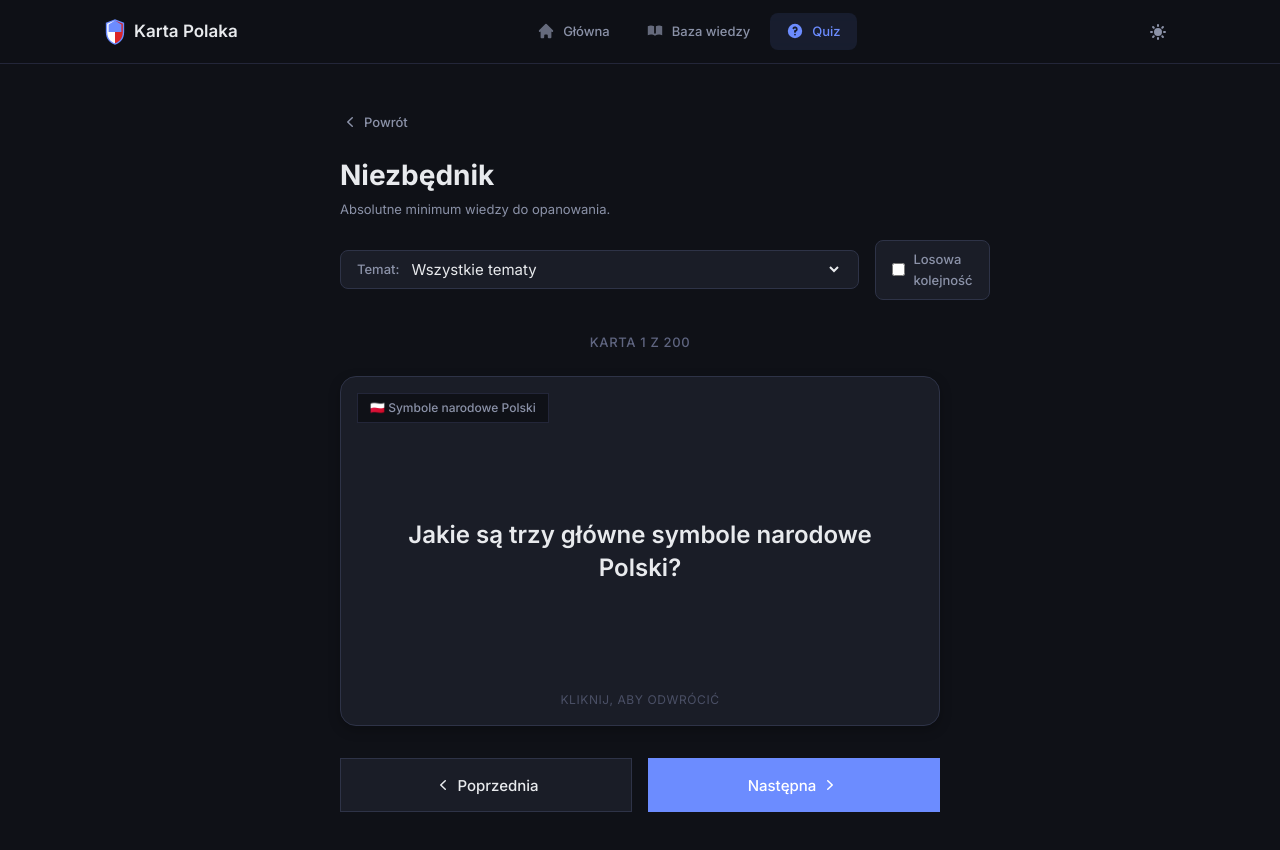
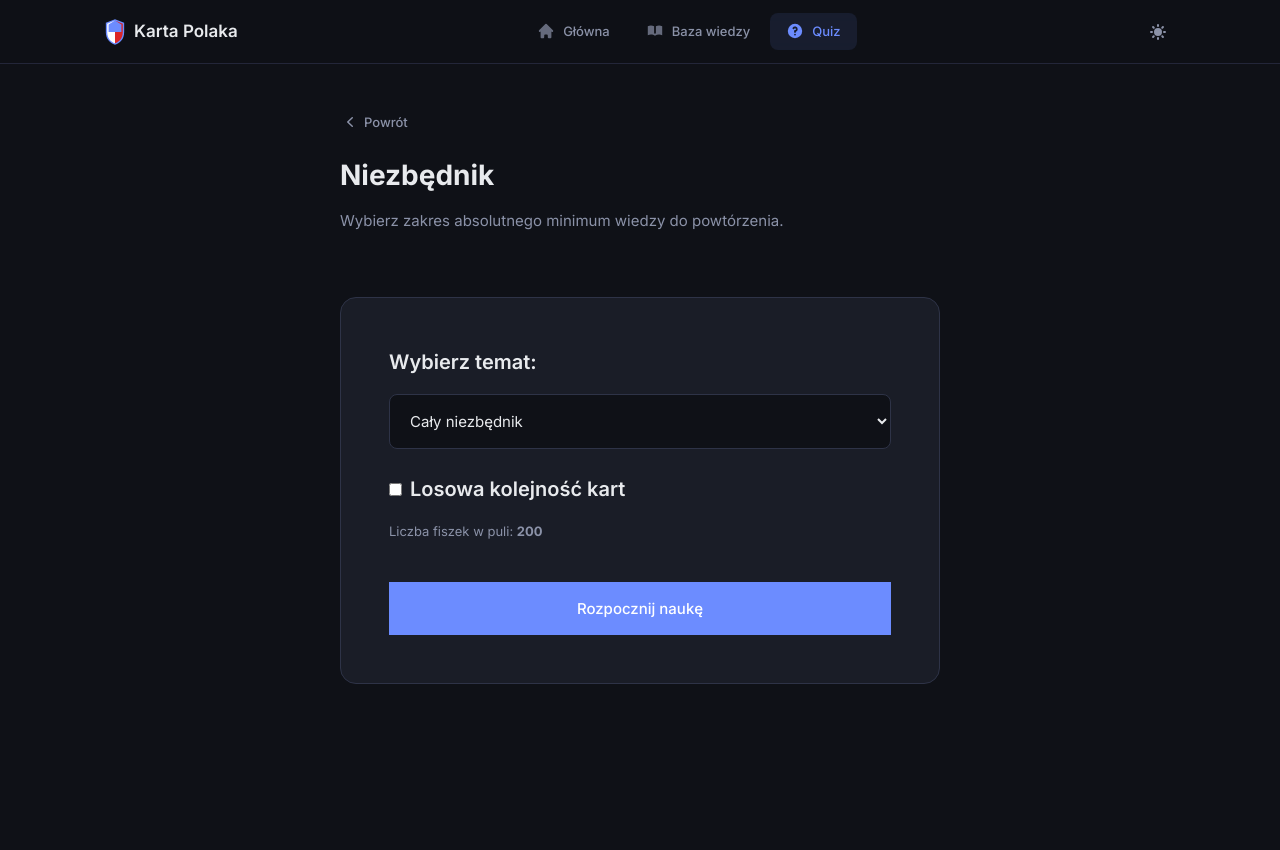
Before and after one commit to AdamLahovskyi/kartapolaka, a React (Vite) app: page /quiz/must-know in a window 1280 px wide. Shown: the top 850 px of the page. After the commit the page ends 800 px from the top, so only its background shows below. Built offline with nearby package versions, Linux system fonts and the light colour scheme.

Commit message:
feat: unified UI/UX for quiz and flashcard setup screens with dynamic topics

```diff
--- a/src/pages/Flipcards.css
+++ b/src/pages/Flipcards.css
@@ -31,66 +31,97 @@
   margin-bottom: var(--space-md);
 }
 
-.flipcards__controls-bar {
+.flipcards__setup {
   display: flex;
   flex-direction: column;
   gap: var(--space-md);
+  background: var(--bg-secondary);
+  padding: var(--space-2xl);
+  border-radius: var(--radius-xl);
+  border: 1px solid var(--border);
 }
 
-@media (min-width: 480px) {
-  .flipcards__controls-bar {
-    flex-direction: row;
-    align-items: center;
-    justify-content: space-between;
-  }
+.flipcards__setup label {
+  font-weight: var(--fw-semibold);
+  font-size: var(--fs-lg);
 }
 
-.flipcards__filter {
-  display: flex;
-  align-items: center;
-  gap: var(--space-sm);
-  background: var(--bg-secondary);
-  padding: var(--space-sm) var(--space-md);
+.flipcards__setup select {
+  padding: var(--space-md);
   border-radius: var(--radius-md);
   border: 1px solid var(--border);
-  flex: 1;
+  background: var(--bg-primary);
+  color: var(--text-primary);
+  font-size: var(--fs-base);
+  outline: none;
+  font-family: inherit;
 }
 
-.flipcards__filter label {
-  color: var(--text-secondary);
-  font-weight: var(--fw-medium);
-  font-size: var(--fs-sm);
-}
-
-.flipcards__filter select {
-  background: transparent;
-  color: var(--text-primary);
-  border: none;
-  font-size: var(--fs-base);
-  font-family: inherit;
-  outline: none;
-  cursor: pointer;
-  flex: 1;
-}
-
-.flipcards__toggle {
+.flipcards__setup-toggle {
   display: flex;
   align-items: center;
   gap: var(--space-sm);
   cursor: pointer;
+  margin-top: var(--space-sm);
+}
+
+.flipcards__setup-info {
   color: var(--text-secondary);
   font-size: var(--fs-sm);
-  font-weight: var(--fw-medium);
-  user-select: none;
-  background: var(--bg-secondary);
-  padding: var(--space-sm) var(--space-md);
-  border-radius: var(--radius-md);
-  border: 1px solid var(--border);
+  margin-bottom: var(--space-lg);
 }
 
-.flipcards__toggle:hover {
+.flipcards__btn {
+  display: inline-flex;
+  align-items: center;
+  justify-content: center;
+  gap: var(--space-xs);
+  padding: var(--space-md) var(--space-xl);
+  background: var(--bg-secondary);
   color: var(--text-primary);
-  border-color: var(--border-hover);
+  border: 1px solid var(--border);
+  border-radius: var(--radius-full);
+  font-weight: var(--fw-medium);
+  font-size: var(--fs-base);
+  cursor: pointer;
+  transition: all var(--transition-fast);
+  flex: 1;
+}
+
+.flipcards__btn:hover {
+  background: var(--bg-tertiary);
+}
+
+.flipcards__btn--primary {
+  background: var(--accent);
+  color: white;
+  border-color: var(--accent);
+}
+
+.flipcards__btn--primary:hover {
+  background: var(--accent-hover);
+  border-color: var(--accent-hover);
+}
+
+.flipcards__btn--primary:disabled {
+  opacity: 0.5;
+  cursor: not-allowed;
+}
+
+.flipcards__header--compact {
+  display: flex;
+  align-items: center;
+  justify-content: space-between;
+  margin-bottom: var(--space-md);
+}
+
+.flipcards__header--compact .flipcards__back {
+  margin-bottom: 0;
+  background: none;
+  border: none;
+  padding: 0;
+  font-family: inherit;
+  cursor: pointer;
 }
 
 .flipcards__empty {
--- a/src/pages/Flipcards.jsx
+++ b/src/pages/Flipcards.jsx
@@ -1,26 +1,31 @@
-import { useState, useMemo, useEffect } from 'react';
+import { useState, useMemo } from 'react';
 import { Link } from 'react-router-dom';
 import flipcardsData from '../data/flipcards.json';
 import knowledgeData from '../data/knowledge.json';
 import './Flipcards.css';
 
 function Flipcards() {
+  const [hasStarted, setHasStarted] = useState(false);
   const [selectedTopic, setSelectedTopic] = useState('all');
   const [isRandom, setIsRandom] = useState(false);
+
   const [currentIndex, setCurrentIndex] = useState(0);
   const [isFlipped, setIsFlipped] = useState(false);
-
-  // We need to keep track of a "shuffle seed" so it doesn't re-shuffle on every render
   const [shuffleSeed, setShuffleSeed] = useState(0);
 
+  // Dynamically extract only topics that actually have flashcards
+  const availableTopics = useMemo(() => {
+    const existingTopicIds = new Set(flipcardsData.cards.map((c) => c.topic).filter(Boolean));
+    return knowledgeData.topics.filter((t) => existingTopicIds.has(t.id));
+  }, []);
+
   const filteredCards = useMemo(() => {
-    let cards = flipcardsData.cards;
+    let cards = flipcardsData.cards || [];
     if (selectedTopic !== 'all') {
       cards = cards.filter((card) => card.topic === selectedTopic);
     }
 
     if (isRandom) {
-      // Create a copy and shuffle it predictably for this seed
       let shuffled = [...cards];
       for (let i = shuffled.length - 1; i > 0; i--) {
         const j = Math.floor(Math.random() * (i + 1));
@@ -30,20 +35,16 @@ function Flipcards() {
     }
 
     return cards;
-  }, [selectedTopic, isRandom, shuffleSeed]);
+  }, [selectedTopic, isRandom, shuffleSeed, hasStarted]);
 
-  const handleTopicChange = (e) => {
-    setSelectedTopic(e.target.value);
+  const handleTopicChange = (e) => setSelectedTopic(e.target.value);
+  const handleRandomToggle = (e) => setIsRandom(e.target.checked);
+
+  const startStudying = () => {
+    setHasStarted(true);
     setCurrentIndex(0);
     setIsFlipped(false);
     if (isRandom) setShuffleSeed(Math.random());
-  };
-
-  const handleRandomToggle = (e) => {
-    setIsRandom(e.target.checked);
-    setCurrentIndex(0);
-    setIsFlipped(false);
-    if (e.target.checked) setShuffleSeed(Math.random());
   };
 
   const handleNext = () => {
@@ -60,11 +61,10 @@ function Flipcards() {
     }, 150);
   };
 
-  const toggleFlip = () => {
-    setIsFlipped(!isFlipped);
-  };
+  const toggleFlip = () => setIsFlipped(!isFlipped);
 
-  if (filteredCards.length === 0) {
+  // Setup Screen
+  if (!hasStarted) {
     return (
       <div className="flipcards-page">
         <div className="flipcards__header">
@@ -75,59 +75,54 @@ function Flipcards() {
             Powrót
           </Link>
           <h1 className="flipcards__title">Fiszki</h1>
+          <p style={{ color: 'var(--text-secondary)', marginBottom: 'var(--space-xl)' }}>
+            Wybierz temat i rozpocznij powtarzanie materiału.
+          </p>
+        </div>
 
-          <div className="flipcards__controls-bar">
-            <div className="flipcards__filter">
-              <label htmlFor="topic-select">Temat:</label>
+        <div className="flipcards__setup">
+          <label htmlFor="topic-select">Wybierz temat:</label>
           <select id="topic-select" value={selectedTopic} onChange={handleTopicChange}>
-                <option value="all">Wszystkie tematy</option>
-                {knowledgeData.topics.map((t) => (
+            <option value="all">Wszystkie dostępne tematy</option>
+            {availableTopics.map((t) => (
               <option key={t.id} value={t.id}>{t.icon} {t.title}</option>
             ))}
           </select>
+
+          <label className="flipcards__setup-toggle">
+            <input type="checkbox" checked={isRandom} onChange={handleRandomToggle} />
+            <span>Losowa kolejność kart</span>
+          </label>
+
+          <div className="flipcards__setup-info">
+            Liczba fiszek w puli: <strong>{filteredCards.length}</strong>
           </div>
-            <label className="flipcards__toggle">
-              <input type="checkbox" checked={isRandom} onChange={handleRandomToggle} />
-              <span>Losowa kolejność</span>
-            </label>
-          </div>
-        </div>
-        <div className="flipcards__empty">
-          Brak fiszek dla tego tematu.
+
+          <button
+            className="flipcards__btn flipcards__btn--primary"
+            onClick={startStudying}
+            disabled={filteredCards.length === 0}
+          >
+            Rozpocznij naukę
+          </button>
         </div>
       </div>
     );
   }
 
+  // Study Screen
   const currentCard = filteredCards[currentIndex];
-  const topicInfo = knowledgeData.topics.find((t) => t.id === currentCard.topic);
+  const topicInfo = currentCard?.topic ? knowledgeData.topics.find((t) => t.id === currentCard.topic) : null;
 
   return (
     <div className="flipcards-page">
-      <div className="flipcards__header">
-        <Link to="/quiz" className="flipcards__back">
+      <div className="flipcards__header flipcards__header--compact">
+        <button className="flipcards__back" onClick={() => setHasStarted(false)}>
           <svg viewBox="0 0 20 20" fill="currentColor" width="20" height="20">
-            <path fillRule="evenodd" d="M12.79 5.23a.75.75 0 01-.02 1.06L8.832 10l3.938 3.71a.75.75 0 11-1.04 1.08l-4.5-4.25a.75.75 0 010-1.08l4.5-4.25a.75.75 0 011.06.02z" clipRule="evenodd" />
+            <path fillRule="evenodd" d="M4.293 4.293a1 1 0 011.414 0L10 8.586l4.293-4.293a1 1 0 111.414 1.414L11.414 10l4.293 4.293a1 1 0 01-1.414 1.414L10 11.414l-4.293 4.293a1 1 0 01-1.414-1.414L8.586 10 4.293 5.707a1 1 0 010-1.414z" clipRule="evenodd" />
           </svg>
-          Powrót
-        </Link>
-        <h1 className="flipcards__title">Fiszki</h1>
-
-        <div className="flipcards__controls-bar">
-          <div className="flipcards__filter">
-            <label htmlFor="topic-select">Temat:</label>
-            <select id="topic-select" value={selectedTopic} onChange={handleTopicChange}>
-              <option value="all">Wszystkie tematy</option>
-              {knowledgeData.topics.map((t) => (
-                <option key={t.id} value={t.id}>{t.icon} {t.title}</option>
-              ))}
-            </select>
-          </div>
-          <label className="flipcards__toggle">
-            <input type="checkbox" checked={isRandom} onChange={handleRandomToggle} />
-            <span>Losowa kolejność</span>
-          </label>
-        </div>
+          Przerwij
+        </button>
       </div>
 
       <div className="flipcards__container">
@@ -138,16 +133,20 @@ function Flipcards() {
         <div className={`flipcard ${isFlipped ? 'flipcard--flipped' : ''}`} onClick={toggleFlip}>
           <div className="flipcard__inner">
             <div className="flipcard__front">
+              {topicInfo && (
                 <div className="flipcard__topic-badge">
-                {topicInfo ? `${topicInfo.icon} ${topicInfo.title}` : currentCard.topic}
+                  {topicInfo.icon} {topicInfo.title}
                 </div>
+              )}
               <p className="flipcard__text">{currentCard.front}</p>
               <span className="flipcard__hint">Kliknij, aby odwrócić</span>
             </div>
             <div className="flipcard__back">
+              {topicInfo && (
                 <div className="flipcard__topic-badge">
-                {topicInfo ? `${topicInfo.icon} ${topicInfo.title}` : currentCard.topic}
+                  {topicInfo.icon} {topicInfo.title}
                 </div>
+              )}
               <p className="flipcard__text">{currentCard.back}</p>
               <span className="flipcard__hint">Kliknij, aby odwrócić</span>
             </div>
--- a/src/pages/MustKnowCards.jsx
+++ b/src/pages/MustKnowCards.jsx
@@ -2,14 +2,23 @@ import { useState, useMemo } from 'react';
 import { Link } from 'react-router-dom';
 import mustKnowData from '../data/must-know.json';
 import knowledgeData from '../data/knowledge.json';
-import './Flipcards.css'; // Reusing Flipcards styles
+import './Flipcards.css';
 
 function MustKnowCards() {
+  const [hasStarted, setHasStarted] = useState(false);
   const [selectedTopic, setSelectedTopic] = useState('all');
   const [isRandom, setIsRandom] = useState(false);
+
   const [currentIndex, setCurrentIndex] = useState(0);
   const [isFlipped, setIsFlipped] = useState(false);
   const [shuffleSeed, setShuffleSeed] = useState(0);
+
+  // Dynamically extract only topics that actually exist in must-know
+  const availableTopics = useMemo(() => {
+    if (!mustKnowData.cards) return [];
+    const existingTopicIds = new Set(mustKnowData.cards.map((c) => c.topic).filter(Boolean));
+    return knowledgeData.topics.filter((t) => existingTopicIds.has(t.id));
+  }, []);
 
   const filteredCards = useMemo(() => {
     let cards = mustKnowData.cards || [];
@@ -18,7 +27,6 @@ function MustKnowCards() {
     }
 
     if (isRandom) {
-      // Predictable shuffle based on seed
       let shuffled = [...cards];
       for (let i = shuffled.length - 1; i > 0; i--) {
         const j = Math.floor(Math.random() * (i + 1));
@@ -28,20 +36,16 @@ function MustKnowCards() {
     }
 
     return cards;
-  }, [selectedTopic, isRandom, shuffleSeed]);
+  }, [selectedTopic, isRandom, shuffleSeed, hasStarted]);
 
-  const handleTopicChange = (e) => {
-    setSelectedTopic(e.target.value);
+  const handleTopicChange = (e) => setSelectedTopic(e.target.value);
+  const handleRandomToggle = (e) => setIsRandom(e.target.checked);
+
+  const startStudying = () => {
+    setHasStarted(true);
     setCurrentIndex(0);
     setIsFlipped(false);
     if (isRandom) setShuffleSeed(Math.random());
-  };
-
-  const handleRandomToggle = (e) => {
-    setIsRandom(e.target.checked);
-    setCurrentIndex(0);
-    setIsFlipped(false);
-    if (e.target.checked) setShuffleSeed(Math.random());
   };
 
   const handleNext = () => {
@@ -58,11 +62,10 @@ function MustKnowCards() {
     }, 150);
   };
 
-  const toggleFlip = () => {
-    setIsFlipped(!isFlipped);
-  };
+  const toggleFlip = () => setIsFlipped(!isFlipped);
 
-  if (filteredCards.length === 0) {
+  // Setup Screen
+  if (!hasStarted) {
     return (
       <div className="flipcards-page">
         <div className="flipcards__header">
@@ -73,64 +76,58 @@ function MustKnowCards() {
             Powrót
           </Link>
           <h1 className="flipcards__title">Niezbędnik</h1>
+          <p style={{ color: 'var(--text-secondary)', marginBottom: 'var(--space-xl)' }}>
+            Wybierz zakres absolutnego minimum wiedzy do powtórzenia.
+          </p>
+        </div>
 
-          <div className="flipcards__controls-bar">
-            <div className="flipcards__filter">
-              <label htmlFor="topic-select">Temat:</label>
+        <div className="flipcards__setup">
+          {availableTopics.length > 0 && (
+            <>
+              <label htmlFor="topic-select">Wybierz temat:</label>
               <select id="topic-select" value={selectedTopic} onChange={handleTopicChange}>
-                <option value="all">Wszystkie tematy</option>
-                {knowledgeData.topics.map((t) => (
+                <option value="all">Cały niezbędnik</option>
+                {availableTopics.map((t) => (
                   <option key={t.id} value={t.id}>{t.icon} {t.title}</option>
                 ))}
               </select>
-            </div>
-            <label className="flipcards__toggle">
-              <input type="checkbox" checked={isRandom} onChange={handleRandomToggle} />
-              <span>Losowa kolejność</span>
-            </label>
+            </>
+          )}
+
+          <label className="flipcards__setup-toggle">
+            <input type="checkbox" checked={isRandom} onChange={handleRandomToggle} />
+            <span>Losowa kolejność kart</span>
+          </label>
+
+          <div className="flipcards__setup-info">
+            Liczba fiszek w puli: <strong>{filteredCards.length}</strong>
           </div>
-        </div>
-        <div className="flipcards__empty">
-          Brak fiszek dla tego tematu w Niezbędniku.
+
+          <button
+            className="flipcards__btn flipcards__btn--primary"
+            onClick={startStudying}
+            disabled={filteredCards.length === 0}
+          >
+            Rozpocznij naukę
+          </button>
         </div>
       </div>
     );
   }
 
+  // Study Screen
   const currentCard = filteredCards[currentIndex];
-  const topicInfo = currentCard.topic
-    ? knowledgeData.topics.find((t) => t.id === currentCard.topic)
-    : null;
+  const topicInfo = currentCard?.topic ? knowledgeData.topics.find((t) => t.id === currentCard.topic) : null;
 
   return (
     <div className="flipcards-page">
-      <div className="flipcards__header">
-        <Link to="/quiz" className="flipcards__back">
+      <div className="flipcards__header flipcards__header--compact">
+        <button className="flipcards__back" onClick={() => setHasStarted(false)}>
           <svg viewBox="0 0 20 20" fill="currentColor" width="20" height="20">
-            <path fillRule="evenodd" d="M12.79 5.23a.75.75 0 01-.02 1.06L8.832 10l3.938 3.71a.75.75 0 11-1.04 1.08l-4.5-4.25a.75.75 0 010-1.08l4.5-4.25a.75.75 0 011.06.02z" clipRule="evenodd" />
+            <path fillRule="evenodd" d="M4.293 4.293a1 1 0 011.414 0L10 8.586l4.293-4.293a1 1 0 111.414 1.414L11.414 10l4.293 4.293a1 1 0 01-1.414 1.414L10 11.414l-4.293 4.293a1 1 0 01-1.414-1.414L8.586 10 4.293 5.707a1 1 0 010-1.414z" clipRule="evenodd" />
           </svg>
-          Powrót
-        </Link>
-        <h1 className="flipcards__title">Niezbędnik</h1>
-        <p style={{ color: 'var(--text-secondary)', fontSize: 'var(--fs-sm)', marginTop: '-10px', marginBottom: '20px' }}>
-          Absolutne minimum wiedzy do opanowania.
-        </p>
-
-        <div className="flipcards__controls-bar">
-          <div className="flipcards__filter">
-            <label htmlFor="topic-select">Temat:</label>
-            <select id="topic-select" value={selectedTopic} onChange={handleTopicChange}>
-              <option value="all">Wszystkie tematy</option>
-              {knowledgeData.topics.map((t) => (
-                <option key={t.id} value={t.id}>{t.icon} {t.title}</option>
-              ))}
-            </select>
-          </div>
-          <label className="flipcards__toggle">
-            <input type="checkbox" checked={isRandom} onChange={handleRandomToggle} />
-            <span>Losowa kolejność</span>
-          </label>
-        </div>
+          Przerwij
+        </button>
       </div>
 
       <div className="flipcards__container">
--- a/src/pages/QuizEngine.jsx
+++ b/src/pages/QuizEngine.jsx
@@ -15,6 +15,12 @@ function QuizEngine() {
   const [isAnswered, setIsAnswered] = useState(false);
   const [selectedAnswer, setSelectedAnswer] = useState(null);
   const [isFinished, setIsFinished] = useState(false);
+
+  // Dynamically extract only topics that actually have quiz questions
+  const availableTopics = useMemo(() => {
+    const existingTopicIds = new Set(quizData.questions.map((q) => q.topic).filter(Boolean));
+    return knowledgeData.topics.filter((t) => existingTopicIds.has(t.id));
+  }, []);
 
   // Filter questions based on topic selection
   const filteredQuestions = useMemo(() => {
@@ -91,8 +97,8 @@ function QuizEngine() {
         <div className="quiz-engine__setup">
           <label htmlFor="topic-select">Wybierz zakres:</label>
           <select id="topic-select" value={selectedTopic} onChange={handleTopicChange}>
-            <option value="all">Wszystkie tematy (Miks)</option>
-            {knowledgeData.topics.map((t) => (
+            <option value="all">Wszystkie dostępne tematy (Miks)</option>
+            {availableTopics.map((t) => (
               <option key={t.id} value={t.id}>{t.icon} {t.title}</option>
             ))}
           </select>
```
Lines whose indentation alone changed are shown as unchanged.
